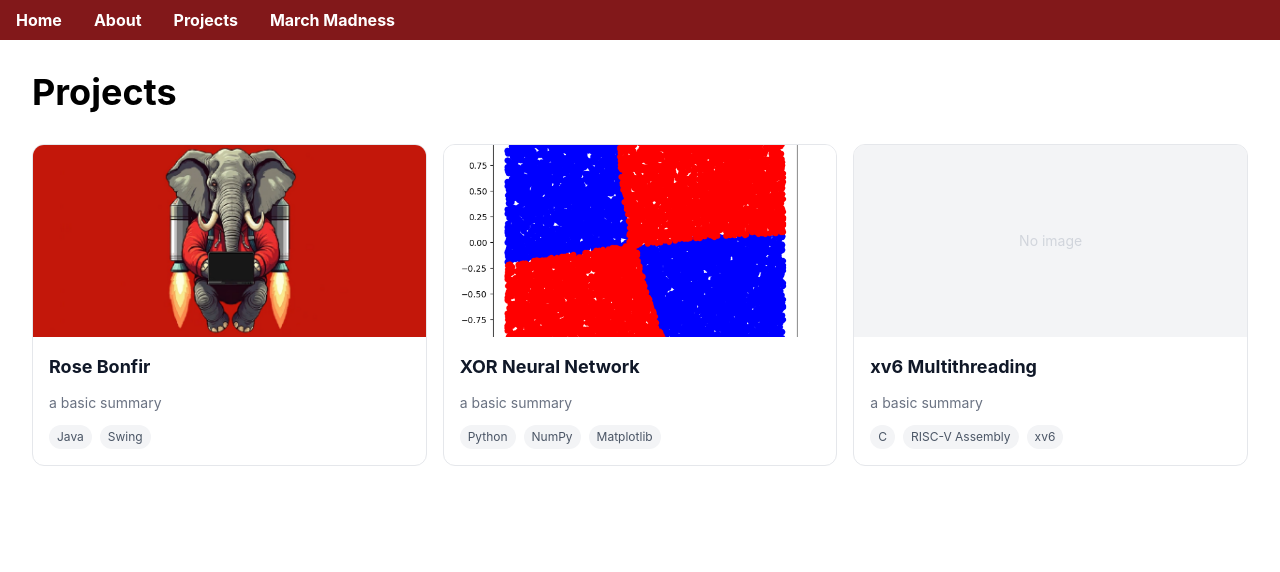
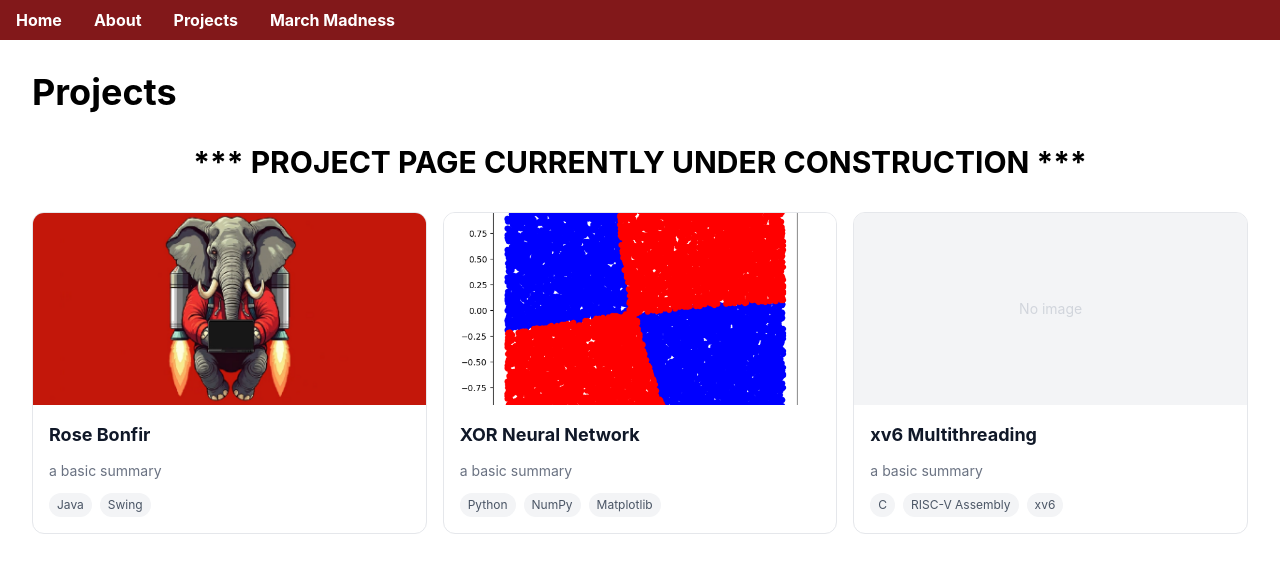
Before and after one commit to rhit-lucasja/personal-site, a React (Vite) app: page /projects in a window 1280 px wide. Shown: the top 572 px of the page. Built offline with nearby package versions, Linux system fonts and the light colour scheme; no server answers.

Commit message:
added disclaimer for unfinished projects page

```diff
--- a/src/pages/Projects.jsx
+++ b/src/pages/Projects.jsx
@@ -12,6 +12,10 @@
             <h1 className="text-4xl font-bold text-black mb-8">
                 Projects
             </h1>
+
+            <h2 className="text-center text-3xl font-bold text-black mb-8">
+                *** PROJECT PAGE CURRENTLY UNDER CONSTRUCTION ***
+            </h2>
 
             {/* grid of project overview cards */}
             <div className="grid grid-cols-1 md:grid-cols-2 lg:grid-cols-3 gap-4">
```
